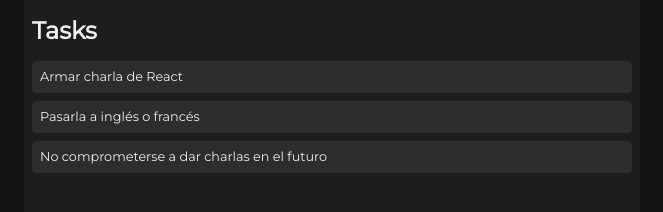
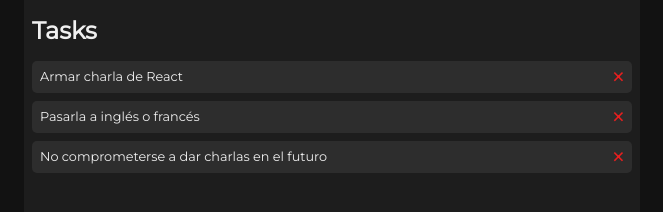
Before and after one commit to uqbar-project/react-tasks, a React (Create React App) app: page / in a window 1280 px wide. Shown: the top 212 px of the page, without its empty margins (308-971 px from the left). Built offline with nearby package versions, Linux system fonts and the light colour scheme.

Commit message:
v3: Delete Task

```diff
--- a/src/App.js
+++ b/src/App.js
@@ -1,6 +1,6 @@
 import React from "react"
 
-import { loadTasks } from './tasks.js'
+import { loadTasks, deleteTask } from './tasks.js'
 import { TaskList } from "./TaskList"
 import './App.css'
 
@@ -12,10 +12,19 @@ class App extends React.Component {
     this.setState({ tasks })
   }
 
+  deleteTask = async (task) => {
+    await deleteTask(task.id)
+    this.setState({
+      tasks: this.state.tasks.filter(({ id }) => task.id !== id)
+    })
+  }
   render() {
     return (this.state.tasks ?
       <div className="App">
-        <TaskList tasks={this.state.tasks} />
+        <TaskList
+          tasks={this.state.tasks}
+          onDeleteTask={this.deleteTask}
+        />
       </div>
       : <div className="Loader" />
     )
--- a/src/TaskList.js
+++ b/src/TaskList.js
@@ -2,24 +2,30 @@ import React from "react"
 
 export class TaskList extends React.Component {
   render() {
-    const { tasks } = this.props
+    const { tasks, onDeleteTask } = this.props
     return (
       <div className="TaskList">
         <h1>
           <span>Tasks</span>
         </h1>
-        {tasks.map(task => <Task key={task.id} task={task} />)}
+        {tasks.map(task => <Task key={task.id} task={task} onDelete={onDeleteTask} />)}
       </div>
     )
   }
 }
 
 class Task extends React.Component {
+  delete = () => {
+    const { task, onDelete } = this.props
+    onDelete(task)
+  }
+
   render() {
     const { task } = this.props
     return (
       <div className="Task">
         <span>{task.text}</span>
+        <button type="button" onClick={this.delete} />
       </div>
     )
   }
```
